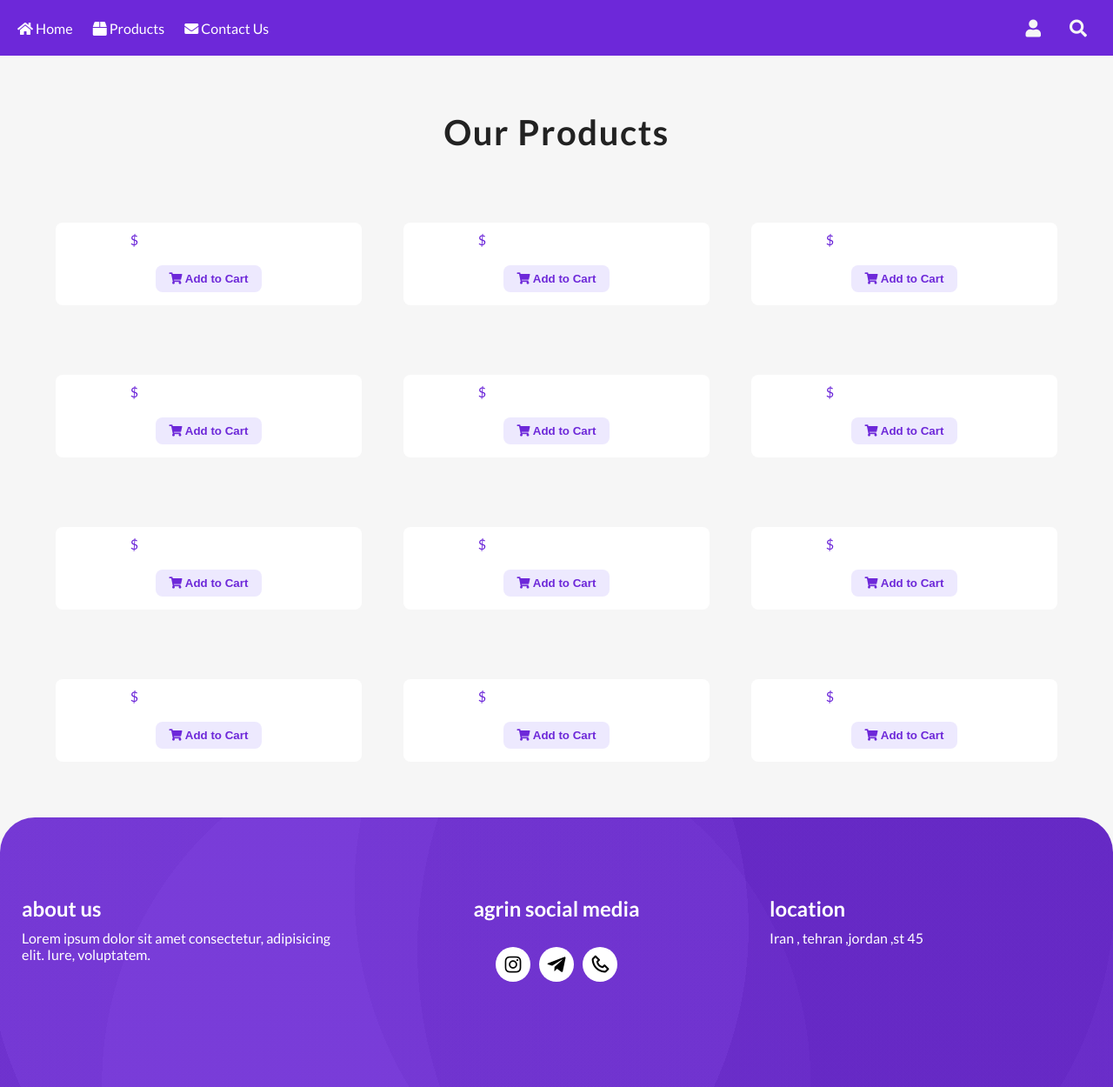
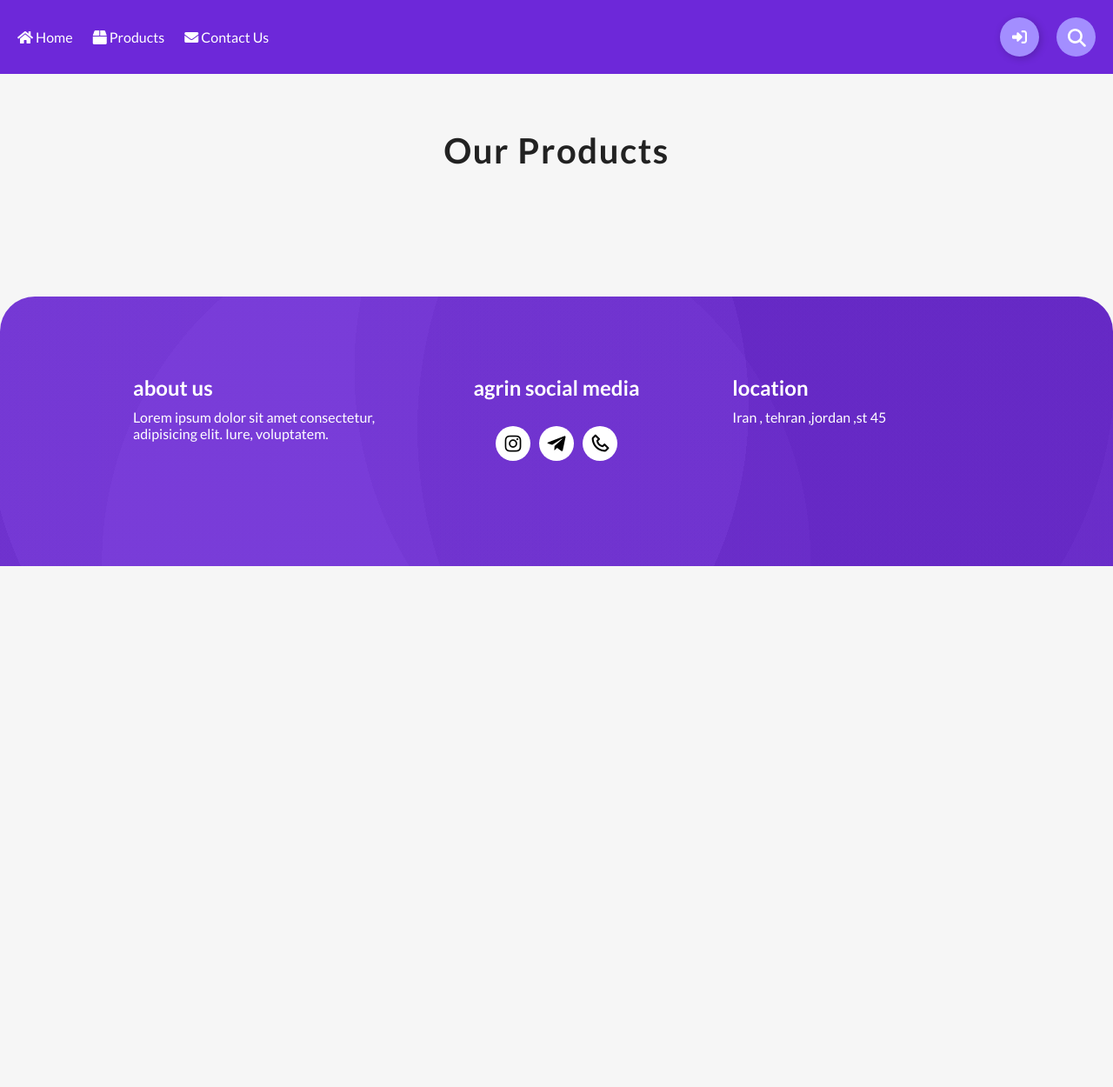
Before and after one commit to agrin10/-shop-, a Flask app: page /products in a window 1280 px wide. Shown: the whole page at 87% size. After the commit the page ends 651 px from the top, so only its background shows below. Run offline with Flask 3, Linux system fonts and the light colour scheme.

Commit message:
showing the product from database and merging the api request with form data/ editing navbar

```diff
--- a/shop_basket/src/app.py
+++ b/shop_basket/src/app.py
@@ -15,4 +15,4 @@
 
 if __name__ == "__main__":
     app.run(debug=True)
-    db.create_all()
+    # db.create_all()
--- a/shop_basket/src/product/controller.py
+++ b/shop_basket/src/product/controller.py
@@ -1,20 +1,28 @@
-from flask import Flask, jsonify , request ,session
+from flask import Flask, jsonify , request ,session , redirect  , url_for
 from product.model import Product
 from __init__ import db
 import uuid
+from product.urls import *
 
 def retrive_product_controlle():
     response=[]
     products_data_controller= Product.query.all()
     for products_data in products_data_controller:
         response.append(products_data.toDict())
-    return jsonify(data=response)
+    return {"data":response}
 
 
 def add_product():
-
-    data_pro = request.json
-    new_product = Product(id= uuid.uuid4() , title= data_pro['title'] , price=data_pro['price'])
-    db.session.add(new_product)
-    db.session.commit()
-    return jsonify(message = "Added new product datas successfully!")
+    if request.is_json:
+        data_pro = request.json
+        new_product = Product(id= uuid.uuid4() , title= data_pro['title'] , price=data_pro['price'])
+        db.session.add(new_product)
+        db.session.commit()
+        return jsonify(message = "Added new product datas successfully!")
+    else:
+        title = request.form.get('name_pro')
+        price = request.form.get('price_pro')
+        new_product = Product(id=uuid.uuid4(), title=title, price=price)
+        db.session.add(new_product)
+        db.session.commit()
+        return redirect(url_for('show_product'))
--- a/shop_basket/src/product/urls.py
+++ b/shop_basket/src/product/urls.py
@@ -1,18 +1,18 @@
 from app import app
-from flask import Flask, render_template, request , jsonify , redirect , url_for
+from flask import Flask, render_template, request, jsonify, redirect, url_for
 from werkzeug.exceptions import HTTPException
-from product.controller import retrive_product_controlle , add_product
+from product.controller import retrive_product_controlle, add_product
 from __init__ import db
 import uuid
+from product.model import Product
 
 
 # getting the product data as json file
 @app.route('/products', methods=['GET'])
 def show_product():
     if request.method == 'GET':
-        product_data = retrive_product_controlle()
-        # return product_data
-        return render_template('product.html', product_data=product_data)
+        data= retrive_product_controlle()
+        return render_template('product.html', product_data=data)
     else:
         return "Invalid method. Only GET is supported for this route."
 
@@ -25,7 +25,6 @@
     else:
         return render_template('add_product.html')
 
-
 # 404 error page
 @app.errorhandler(Exception)
 def notfound(e):
--- a/shop_basket/src/static/style/style.css
+++ b/shop_basket/src/static/style/style.css
@@ -288,6 +288,165 @@
   display: flex;
   justify-content: space-around;
   align-items: center;
+}
+.icons-header {
+  display: flex;
+  justify-content: center;
+  align-items: center;
+  gap: 20px;
+  /* Add some space between the buttons */
+}
+
+.container {
+  position: relative;
+  box-sizing: border-box;
+  width: fit-content;
+}
+
+.mainbox {
+  box-sizing: border-box;
+  position: relative;
+  width: 190px;
+  height: 45px;
+  display: flex;
+  flex-direction: row-reverse;
+  align-items: center;
+  justify-content: center;
+  border-radius: 160px;
+  background-color: rgb(163, 142, 255);
+  transition: all 0.3s ease;
+}
+
+.checkbox:focus {
+  border: none;
+  outline: none;
+}
+
+.checkbox:checked {
+  right: 10px;
+}
+
+.checkbox:checked~.mainbox {
+  width: 45px;
+}
+
+.checkbox:checked~.mainbox .search_input {
+  width: 0;
+  height: 0px;
+}
+
+.checkbox:checked~.mainbox .iconContainer {
+  padding-right: 8px;
+}
+
+.checkbox {
+  box-sizing: border-box;
+  width: 27px;
+  height: 270px;
+  position: absolute;
+  right: 17px;
+  top: 10px;
+  z-index: 9;
+  cursor: pointer;
+  appearance: none;
+}
+
+.search_input {
+  box-sizing: border-box;
+  height: 100%;
+  width: 170px;
+  background-color: transparent;
+  border: none;
+  outline: none;
+  padding-bottom: 4px;
+  padding-left: 10px;
+  font-size: 1em;
+  color: white;
+  transition: all 0.3s ease;
+  font-family: system-ui, -apple-system, BlinkMacSystemFont, 'Segoe UI', Roboto, Oxygen, Ubuntu, Cantarell, 'Open Sans', 'Helvetica Neue', sans-serif;
+}
+
+.search_input::placeholder {
+  color: rgba(255, 255, 255, 0.776);
+}
+
+.iconContainer {
+  box-sizing: border-box;
+  padding-top: 5px;
+  width: fit-content;
+  transition: all 0.3s ease;
+}
+
+.search_icon {
+  box-sizing: border-box;
+  fill: white;
+  font-size: 1.3em;
+}
+
+.Btn {
+  display: flex;
+  align-items: center;
+  justify-content: flex-start;
+  width: 45px;
+  height: 45px;
+  border: none;
+  border-radius: 50%;
+  cursor: pointer;
+  position: relative;
+  overflow: hidden;
+  transition-duration: .3s;
+  box-shadow: 2px 2px 10px rgba(0, 0, 0, 0.199);
+  background-color: rgb(163, 142, 255);
+}
+
+.sign {
+  width: 100%;
+  transition-duration: .3s;
+  display: flex;
+  align-items: center;
+  justify-content: center;
+}
+
+.sign svg {
+  width: 17px;
+}
+
+.sign svg path {
+  fill: white;
+}
+
+.text {
+  position: absolute;
+  right: 0%;
+  width: 0%;
+  opacity: 0;
+  color: white;
+  font-size: 1.2em;
+  font-weight: 600;
+  transition-duration: .3s;
+}
+
+.Btn:hover {
+  width: 125px;
+  border-radius: 40px;
+  transition-duration: .3s;
+}
+
+.Btn:hover .sign {
+  width: 30%;
+  transition-duration: .3s;
+  padding-left: 20px;
+}
+
+.Btn:hover .text {
+  opacity: 1;
+  width: 70%;
+  transition-duration: .3s;
+  padding-right: 10px;
+}
+
+.Btn:active {
+  transform: translate(2px, 2px);
 }
 
 @media screen and (min-width: 768px) {
--- a/shop_basket/src/templates/base.html
+++ b/shop_basket/src/templates/base.html
@@ -31,14 +31,25 @@
 
         <nav class="main-nav">
             <ul>
-                <li><a href="#"><i class="fas fa-home"></i> Home</a></li>
-                <li><a href="#"><i class="fas fa-box"></i> Products</a></li>
+                <li><a href="{{url_for('index')}}"><i class="fas fa-home"></i> Home</a></li>
+                <li><a href="{{url_for('show_product')}}"><i class="fas fa-box"></i> Products</a></li>
                 <li><a href="#"><i class="fas fa-envelope"></i> Contact Us</a></li>
             </ul>
         </nav>
         <div class="icons-header">
-            <a href="#"><i class="fas fa-user"></i></a>
-            <a href="#"><i class="fas fa-search"></i></a>
+            <button class="Btn">
+            <div class="sign"><svg viewBox="0 0 512 512"><path d="M217.9 105.9L340.7 228.7c7.2 7.2 11.3 17.1 11.3 27.3s-4.1 20.1-11.3 27.3L217.9 406.1c-6.4 6.4-15 9.9-24 9.9c-18.7 0-33.9-15.2-33.9-33.9l0-62.1L32 320c-17.7 0-32-14.3-32-32l0-64c0-17.7 14.3-32 32-32l128 0 0-62.1c0-18.7 15.2-33.9 33.9-33.9c9 0 17.6 3.6 24 9.9zM352 416l64 0c17.7 0 32-14.3 32-32l0-256c0-17.7-14.3-32-32-32l-64 0c-17.7 0-32-14.3-32-32s14.3-32 32-32l64 0c53 0 96 43 96 96l0 256c0 53-43 96-96 96l-64 0c-17.7 0-32-14.3-32-32s14.3-32 32-32z"></path></svg></div>            <div class="text">Login</div>
+          </button>
+            <div class="container">
+        <input checked="" class="checkbox" type="checkbox">
+        <div class="mainbox">
+            <div class="iconContainer">
+                <svg viewBox="0 0 512 512" height="1em" xmlns="http://www.w3.org/2000/svg" class="search_icon"><path d="M416 208c0 45.9-14.9 88.3-40 122.7L502.6 457.4c12.5 12.5 12.5 32.8 0 45.3s-32.8 12.5-45.3 0L330.7 376c-34.4 25.2-76.8 40-122.7 40C93.1 416 0 322.9 0 208S93.1 0 208 0S416 93.1 416 208zM208 352a144 144 0 1 0 0-288 144 144 0 1 0 0 288z"></path></svg>
+            </div>
+         <input class="search_input" placeholder="search" type="text">
+        </div>
+    </div>
+</div>
         </div>
 
     </header>
@@ -95,7 +106,6 @@
       </div>
     </footer>
 
-    <script src="{{url_for('static' , filename='js/app.js')}}"></script>
 
 
 
--- a/shop_basket/src/templates/product.html
+++ b/shop_basket/src/templates/product.html
@@ -9,12 +9,11 @@
     </div>
     <!-- Single product -->
     <div class="products-center">
-        {% for product in product_data['data'] %}
+        {% for item in product_data['data'] %}
         <div class="product">
-
             <div class="product-desc">
-                <p class="product-price">$ {{ product['price'] }}</p>
-                <p class="product-title">{{ product['title'] }}</p>
+                <p class="product-price">$ {{ item['price'] }}</p>
+                <p class="product-title">{{ item['title'] }}</p>
             </div>
             <button class="btn add-to-cart">
                 <i class="fas fa-shopping-cart"></i>
```
Also changed, not shown: shop_basket/src/static/js/app.js (deleted, +0 -250 lines), 4 other files.
